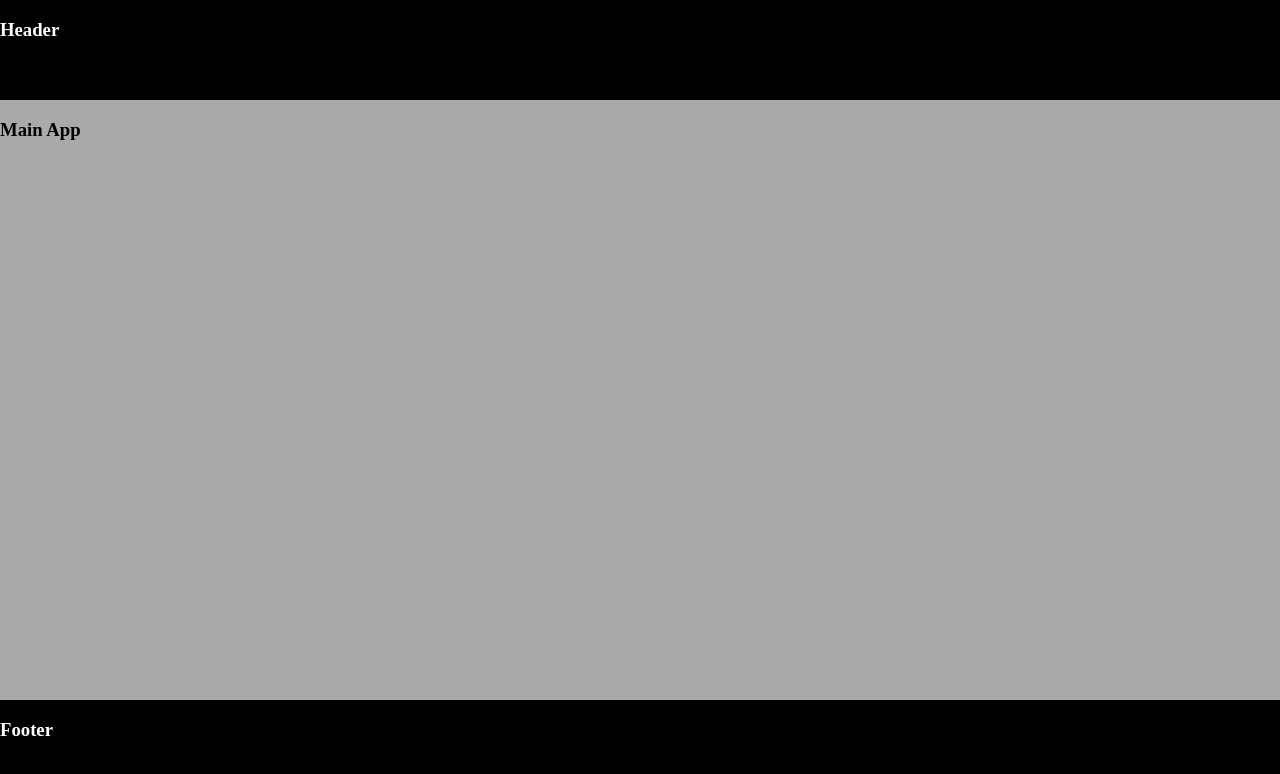
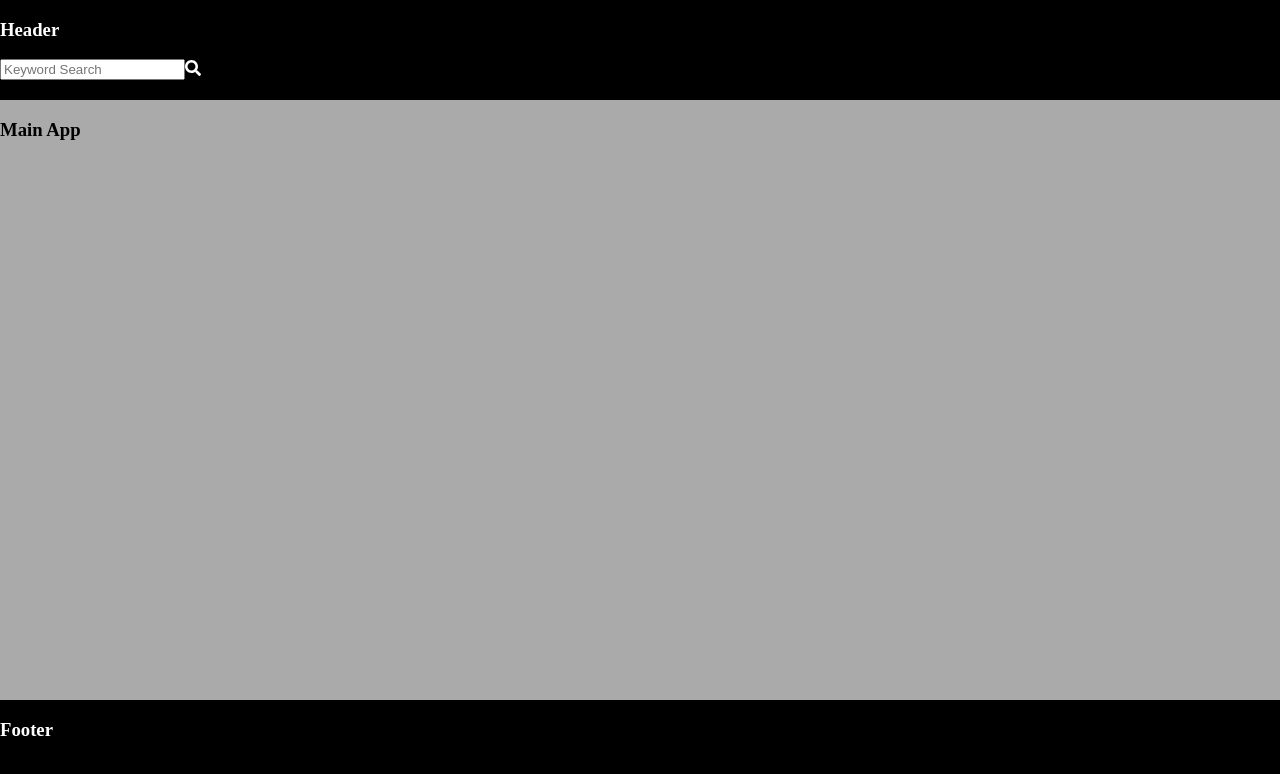
Before and after one commit to Tribe216/healthopedia, a React (Create React App) app: page / in a window 1280 px wide. Shown: the top 774 px of the page. Built offline with nearby package versions, Linux system fonts and the light colour scheme.

Commit message:
build out search bar skeleton

```diff
--- a/src/components/header/Header.jsx
+++ b/src/components/header/Header.jsx
@@ -1,12 +1,14 @@
 import React from 'react';
 import styled from 'styled-components';
-import { colors } from 'utilities/styled_helper.js'
+import { colors } from 'utilities/styled_helper.js';
+import SearchBar from './SearchBar';
 
-function App() {
+const Header = () => {
   return (
     <HeaderStyles>
       <header>
         <h3>Header</h3>
+        <SearchBar performKeywordSearch={(k) =>{console.log(k)}}/>
       </header>
     </HeaderStyles>
   );
@@ -24,4 +26,4 @@ const HeaderStyles = styled.div`
   }
 `
 
-export default App;
+export default Header;
--- /dev/null
+++ b/src/components/header/SearchBar.jsx
@@ -0,0 +1,59 @@
+import React from 'react';
+import styled from 'styled-components';
+import { colors } from 'utilities/styled_helper.js'
+
+import { FontAwesomeIcon } from '@fortawesome/react-fontawesome'
+import { faSearch } from '@fortawesome/free-solid-svg-icons'
+
+class SearchBar extends React.Component {
+  constructor(props) {
+    super(props);
+
+    this.state = {searchInput: ''};
+
+    this.handleChange = this.handleChange.bind(this);
+    this.handleSubmit = this.handleSubmit.bind(this);
+  }
+
+  handleChange(event) {
+    this.setState({searchInput: event.target.value});
+  }
+
+  handleSubmit(event) {
+    event.preventDefault();
+    this.props.performKeywordSearch(this.state.searchInput)
+  }
+
+  render() {
+    return (
+      <SearchBarStyles>
+        <form onSubmit={this.handleSubmit}>
+          <input
+            type="text"
+            value={this.state.searchInput}
+            onChange={this.handleChange}
+            placeholder="Keyword Search"
+          />
+          <FontAwesomeIcon icon={faSearch} onClick={this.handleSubmit}/>
+        </form>
+      </SearchBarStyles>
+    );
+  }
+}
+const SearchBarStyles = styled.div`
+  flex-shrink: 0;
+  height: 100px;
+  width: 100%;
+  background: ${colors.black}
+  color: ${colors.white};
+
+  header {
+    max-width: 1400px;
+  }
+
+  .svg-inline--fa {
+    cursor: pointer;
+  }
+`
+
+export default SearchBar;
```
